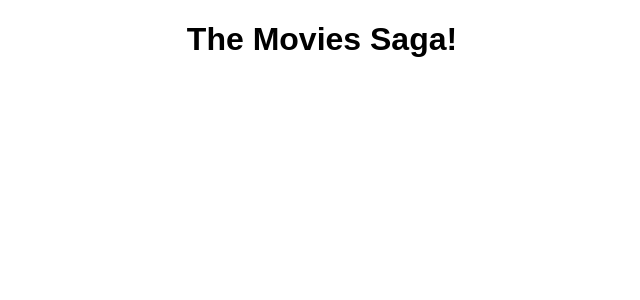
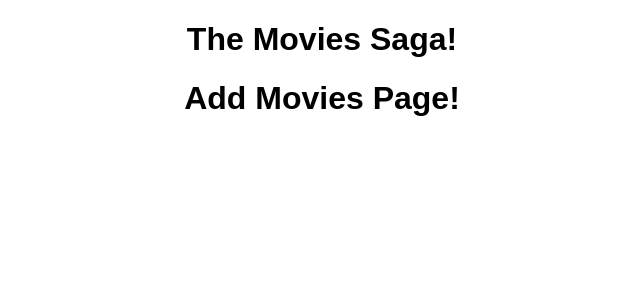
Before and after one commit to fwarfa/weekend-movie-sagas, a React (Create React App) app: page /#/addMovie in a window 1280 px wide. Shown: the top 300 px of the page, without its empty margins (318-958 px from the left). Built offline with nearby package versions, Linux system fonts and the light colour scheme.

Commit message:
intial commit, setup

```diff
--- /dev/null
+++ b/src/components/AddMovie/AddMovie.jsx
@@ -0,0 +1,9 @@
+function AddMovie() {
+    return (
+        <div>
+            <h1>Add Movies Page!</h1>
+        </div>
+    );
+}
+
+export default AddMovie;
--- a/src/components/App/App.js
+++ b/src/components/App/App.js
@@ -1,6 +1,10 @@
 import {HashRouter as Router, Route} from 'react-router-dom';
 import './App.css';
-import MovieList from '../MovieList/MovieList'
+import MovieList from '../MovieList/MovieList';
+import Details from '../Details/Details';
+import AddMovie from '../AddMovie/AddMovie';
+
+
 
 function App() {
   return (
@@ -10,10 +14,14 @@ function App() {
         <Route path="/" exact>
           <MovieList />
         </Route>
-
         {/* Details page */}
-
+        <Route path="/details" exact>
+          <Details />
+        </Route>
         {/* Add Movie page */}
+        <Route path="/addMovie" exact>
+          <AddMovie />
+        </Route>
       </Router>
     </div>
   );
--- /dev/null
+++ b/src/components/Details/Details.jsx
@@ -0,0 +1,9 @@
+function Details() {
+    return (
+        <div>
+            <h1>Details Page!</h1>
+        </div>
+    );
+}
+
+export default Details;
```
Also changed, not shown: 1 other file (tests, documents, lock files or other folders).
